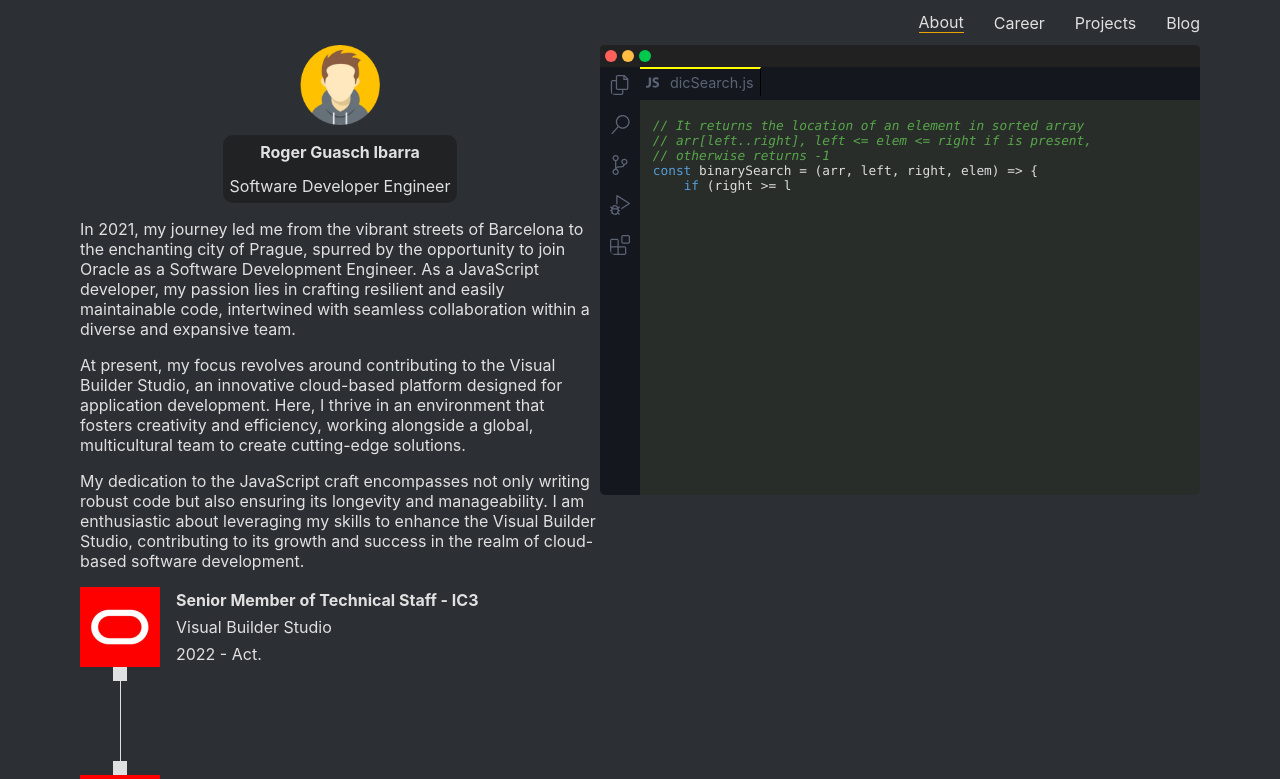
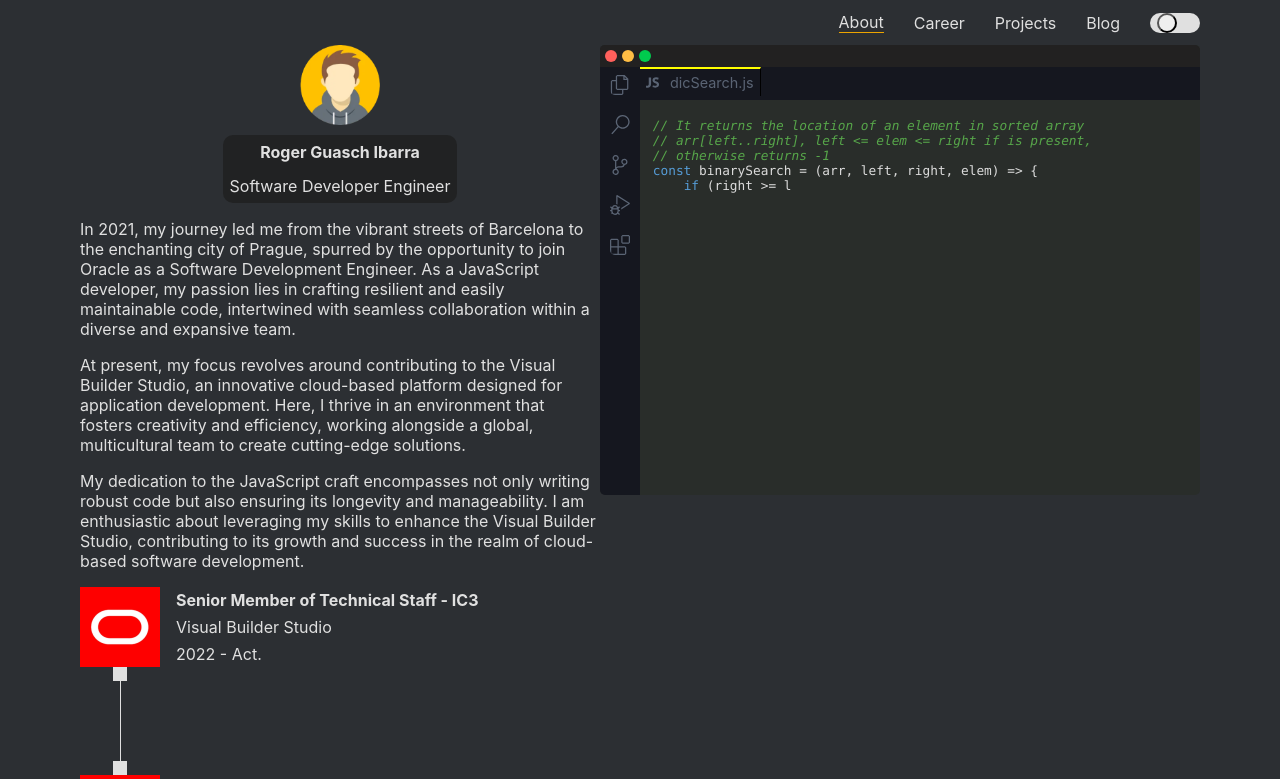
Before and after one commit to roguib/personal-site, a React (Create React App) app: page / in a window 1280 px wide. Shown: the top 779 px of the page. Built offline with nearby package versions, Linux system fonts and the light colour scheme.

Commit message:
theme switcher wip

```diff
--- a/src/components/Header/Header.js
+++ b/src/components/Header/Header.js
@@ -1,5 +1,6 @@
 import './Header.css';
 import { useState } from 'react';
+import ThemeButton from '../ThemeButton/ThemeButton';
 
 const HEADER_DATA = [{
     label: 'About',
@@ -30,6 +31,7 @@
                     {label}
                 </a>
             ))}
+            <ThemeButton />
         </div>
     );
 }
--- /dev/null
+++ b/src/components/ThemeButton/ThemeButton.css
@@ -0,0 +1,30 @@
+.theme-button-wrapper {
+    background-color: var(--platinum);
+    width: 50px;
+    height: 20px;
+    border-radius: 10px;
+    position: relative;
+}
+
+.theme-button-wrapper button {
+    border-radius: 20px;
+    height: 20px;
+    width: 20px;
+    cursor: pointer;
+    position: absolute;
+}
+
+.pot {
+    position: absolute;
+    animation: linear infinite;
+    animation-name: run;
+    animation-duration: 5s;
+  }
+  @keyframes run {
+    0% {
+      left: 0;
+    }
+    100% {
+        left: 100%;
+    }
+  }
--- /dev/null
+++ b/src/components/ThemeButton/ThemeButton.js
@@ -0,0 +1,18 @@
+import { useRef } from 'react';
+import "./ThemeButton.css";
+
+function ThemeButton() {
+    const themeButtonRef = useRef(null);
+
+    const handleThemeSwitch = () => {
+        console.log(themeButtonRef.current.style.position);
+    };
+
+    return (
+        <div class="theme-button-wrapper">
+            <button className="pot" ref={themeButtonRef} onClick={handleThemeSwitch}></button>
+        </div>
+    )
+}
+
+export default ThemeButton;
```
